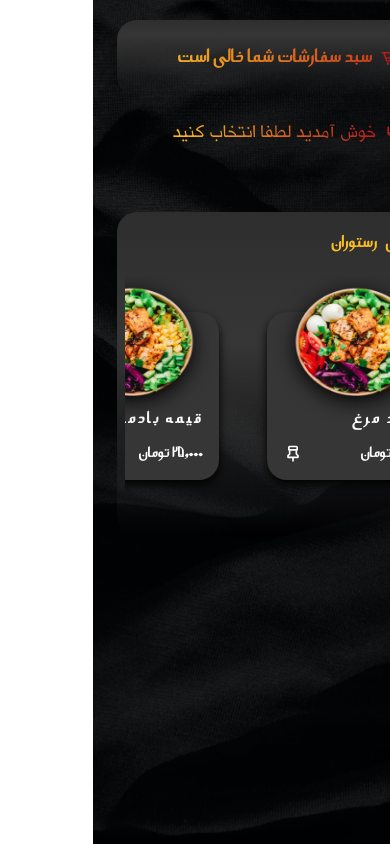
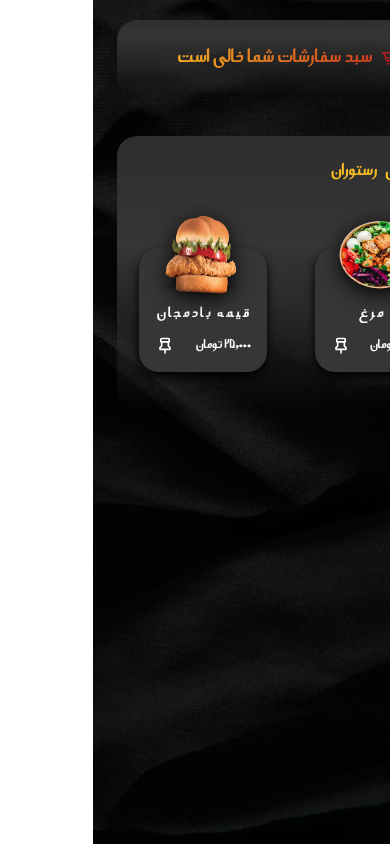
Before and after one commit to armin-bkh/restaurant-hamrah, a React (Create React App) app: page / in a window 390 px wide. Built offline with nearby package versions, Linux system fonts and the light colour scheme.

Commit message:
updated responsive design

```diff
--- a/src/Components/Alert/Alert.jsx
+++ b/src/Components/Alert/Alert.jsx
@@ -20,7 +20,7 @@ const Alert = () => {
     if(message === "success") bg = {backgroundColor: '#00701c'};
 
   return (
-    <article style={bg}  className={`flex justify-between items-center text-sm lg:text-lg ${styles.alert}`}>
+    <article style={bg}  className={`flex justify-between items-center text-xs md:text-sm lg:text-base ${styles.alert}`}>
         {(message === "error") ? <p>این غذا قبلا اضافه شده است</p> : null}
         {(message === "warning") ? <p>بیش از این امکان پذیر نیست</p> : null}
         {(message === "success") ? <p>به سبد سفارشات اضافه شد</p> : null}
--- a/src/Components/Displayer/Displayer.jsx
+++ b/src/Components/Displayer/Displayer.jsx
@@ -1,5 +1,5 @@
 import { useDispaly, useProductsAction } from "../Provider/ProductsProvider";
-import { BiPlus, BiMinus, BiRestaurant } from "react-icons/bi";
+import { BiPlus, BiMinus } from "react-icons/bi";
 import styles from "./Displayer.module.scss";
 import { numberWithCommas } from "../utils/CommaNumber";
 
@@ -15,16 +15,14 @@ const Displayer = () => {
   }
 
   return (
+      product.title ? (
         <section className={`mx-6 p-6 ${styles.displayerContainer}`}>
-    {
-      product.title ? (
-          <>
           <img
             className={` ${styles.displayerImg}`}
             src={product.img}
             alt={product.title}
           />
-          <article className={` ${styles.displyerInformation}`}>
+          <article className={`${styles.displyerInformation}`}>
             <h1 className={`text-3xl lg:text-5xl xl:text-4xl text-center ${styles.displayerTitle}`}>{product.title}</h1>
             <h3 className={`text-md lg:text-lg xl:text-2xl mt-4 text-yellow-400 text-center ${styles.displayerPrice}`}>{productPrice()} تومان</h3>
             <h3 className={`text-md lg:text-lg xl:text-2xl mt-10 mb-2 text-yellow-400 ${styles.displayerTitle}`}>توضیحات:</h3>
@@ -46,19 +44,14 @@ const Displayer = () => {
               <BiMinus />
             </button>
             </div>
-
             <button type="submit" onClick={clickHandler} className={`text-sm md:text-md lg:text-lg xl:text-xl py-2 mt-12 rounded-sm bg-gradient-to-r from-yellow-400 to-red-700 ${styles.displayerCartBtn}`}>
               افزودن به سبد خرید
             </button>
           </article>
-          </>
+    </section>
       ) : (
-        <header className={`text-center text-xl sm:text-3xl md:text-5xl flex justify-center items-center ${styles.dispalyerWelcome}`}>
-        <BiRestaurant className={`text-red-700 inline-block rounded-full ml-2`}/> <h1 className={`bg-clip-text bg-gradient-to-r text-transparent from-yellow-400 to-red-700 `}>خوش آمدید لطفا انتخاب کنید</h1>
-        </header>
+        null
       )
-    }
-    </section>
   );
 };
 export default Displayer;
--- a/src/Components/Displayer/Displayer.module.scss
+++ b/src/Components/Displayer/Displayer.module.scss
@@ -18,6 +18,10 @@ $FP_Arsoo: 'FP_Arsoo';
     height: 15rem;
     margin: auto;
     display: block;
+
+    @media screen and (max-width: 767px) {
+        height: 10rem;
+    }
 }
 .displyerInformation{
     display: flex;
--- a/src/Components/Product/Product.jsx
+++ b/src/Components/Product/Product.jsx
@@ -10,7 +10,7 @@ const Product = ({ inf }) => {
 
   const clickHandler = () => {
     toShowHandler({...inf, quantity: count});
-    setCount(1);
+    setCount(1)
   };
 
   const likeHandler = () => {
@@ -21,9 +21,9 @@ const Product = ({ inf }) => {
     <figure className={`flex-grow-0 flex-shrink-0 ${styles.productContainer}`}>
       <img loading="lazy" onClick={clickHandler} className={`${styles.productImage}`} src={inf.img} alt={inf.title} />
       <figcaption className={styles.productCaption}>
-        <h1 className={`text-md md:text-lg lg:text-xl mb-3 ${styles.productTitle}`}>{inf.title}</h1>
+        <h1 className={`text-sm md:text-md lg:text-lg xl:text-xl 2xl:text-2xl mb-3 ${styles.productTitle}`}>{inf.title}</h1>
         <div className="flex justify-between items-center">
-          <span className={`text-sm md:text-md lg:text-lg ${styles.productPriceBadge}`}>{inf.price.toString().replace(/\B(?=(\d{3})+(?!\d))/g, ",")} تومان</span>
+          <span className={`text-xs md:text-sm lg:text-md xl:text-lg 2xl:text-xl ${styles.productPriceBadge}`}>{inf.price.toString().replace(/\B(?=(\d{3})+(?!\d))/g, ",")} تومان</span>
           <span>
             <BiPin
             className="cursor-pointer text-xl transition-colors"
--- a/src/Components/Product/Products.module.scss
+++ b/src/Components/Product/Products.module.scss
@@ -19,16 +19,30 @@ $FP_Arsoo: 'FP_Arsoo';
     box-shadow: 0 5px 10px #020202;
     border-radius: 20px;
 
+
+    @media screen and (max-width: 767px) {
+        width: 8rem;
+        padding: 1rem;
+    }
+
+
     &:not(:last-child){
         margin-left: 3rem;
     }
 
     .productImage {
         margin-top: -3rem;
-        width: 100%;
-        height: 8rem;
+        width: 7rem;
+        height: 7rem;
         filter: drop-shadow(0 5px 10px #020202);
         cursor: pointer;
+        margin: -3rem auto .5rem;
+        display: block;
+
+        @media screen and (max-width: 767px) {
+            width: 6rem;
+            height: 5rem;
+        }
     }
 
     .productTitle {
--- a/src/Components/ProductList/ProductList.jsx
+++ b/src/Components/ProductList/ProductList.jsx
@@ -6,9 +6,9 @@ import { BiFoodMenu } from 'react-icons/bi';
 const ProductList = () => {
     const products = useProducts();
     return (
-        <section className={`mt-10 mx-6 flex flex-col px-2 py-5 ${styles.productListContainer}`}>
+        <section className={`mt-10 mx-6 flex flex-col px-2 py-6 ${styles.productListContainer}`}>
             <h1 className={`mb-5 flex items-center text-base md:text-lg lg:text-xl px-2 text-yellow-400 ${styles.productListTitle}`}><BiFoodMenu className={`ml-2 text-yellow-400`} />منوی رستوران</h1>
-            <article className={`flex flex-nowrap py-9 px-2 overflow-x-scroll ${styles.productList}`}>
+            <article className={`flex flex-nowrap pt-11 pb-4 px-2 overflow-x-scroll ${styles.productList}`}>
                 {
                     products.length ?
                     products.map(
--- a/src/db/products.js
+++ b/src/db/products.js
@@ -1,4 +1,6 @@
-import img from '../images/—Pngtree—healthy food_3776802.png';
+import imgOne from '../images/—Pngtree—healthy food_3776802.png';
+import imgTwo from '../images/13-hamburger-burger-png-image.png';
+
 export const productsData = [
     {
         id: 1,
@@ -6,7 +8,7 @@ export const productsData = [
         price: "32000",
         information: "سالاد مرغ یک غذای بسیار سبک و مناسب برای افرادی است  که در رژیم هستند یا اهل غذا های سنگین نیستند",
         materials: ["مرغ", "گوجه", "کاهو", "روغن زیتون", "لیمو", "پیاز"],
-        img: img,
+        img: imgOne,
     },
     {
         id: 2,
@@ -14,7 +16,7 @@ export const productsData = [
         price: "25000",
         information: "سالاد مرغ یک غذای بسیار سبک و مناسب برای افرادی است  که در رژیم هستند یا اهل غذا های سنگین نیستند",
         materials: ["مرغ", "گوجه", "کاهو", "روغن زیتون", "لیمو", "پیاز"],
-        img: img,
+        img: imgTwo,
     },
     {
         id: 3,
@@ -22,15 +24,15 @@ export const productsData = [
         price: "35000",
         information: "سالاد مرغ یک غذای بسیار سبک و مناسب برای افرادی است  که در رژیم هستند یا اهل غذا های سنگین نیستند",
         materials: ["مرغ", "گوجه", "کاهو", "روغن زیتون", "لیمو", "پیاز"],
-        img: img,
+        img: imgOne,
     },
     {
         id: 4,
-        title: "زرشک پلو با مرغ",
+        title: "زرشک پلو",
         price: "44000",
         information: "سالاد مرغ یک غذای بسیار سبک و مناسب برای افرادی است  که در رژیم هستند یا اهل غذا های سنگین نیستند",
         materials: ["مرغ", "گوجه", "کاهو", "روغن زیتون", "لیمو", "پیاز"],
-        img: img,
+        img: imgTwo,
     },
     {
         id: 5,
@@ -38,7 +40,7 @@ export const productsData = [
         price: "32000",
         information: "سالاد مرغ یک غذای بسیار سبک و مناسب برای افرادی است  که در رژیم هستند یا اهل غذا های سنگین نیستند",
         materials: ["مرغ", "گوجه", "کاهو", "روغن زیتون", "لیمو", "پیاز"],
-        img: img,
+        img: imgTwo,
     },
     {
         id: 6,
@@ -46,15 +48,15 @@ export const productsData = [
         price: "32000",
         information: "سالاد مرغ یک غذای بسیار سبک و مناسب برای افرادی است  که در رژیم هستند یا اهل غذا های سنگین نیستند",
         materials: ["مرغ", "گوجه", "کاهو", "روغن زیتون", "لیمو", "پیاز"],
-        img: img,
+        img: imgOne,
     },
     {
         id: 7,
-        title: "جوجه زعفرونی",
+        title: "جوجه",
         price: "32000",
         information: "سالاد مرغ یک غذای بسیار سبک و مناسب برای افرادی است  که در رژیم هستند یا اهل غذا های سنگین نیستند",
         materials: ["مرغ", "گوجه", "کاهو", "روغن زیتون", "لیمو", "پیاز"],
-        img: img,
+        img: imgTwo,
     },
     {
         id: 8,
@@ -62,23 +64,23 @@ export const productsData = [
         price: "32000",
         information: "سالاد مرغ یک غذای بسیار سبک و مناسب برای افرادی است  که در رژیم هستند یا اهل غذا های سنگین نیستند",
         materials: ["مرغ", "گوجه", "کاهو", "روغن زیتون", "لیمو", "پیاز"],
-        img: img,
+        img: imgTwo,
     },
     {
         id: 9,
-        title: "خورشت اسفناج",
+        title: "اکبر جوجه",
         price: "32000",
         information: "سالاد مرغ یک غذای بسیار سبک و مناسب برای افرادی است  که در رژیم هستند یا اهل غذا های سنگین نیستند",
         materials: ["مرغ", "گوجه", "کاهو", "روغن زیتون", "لیمو", "پیاز"],
-        img: img,
+        img: imgOne,
     },
     {
         id: 10,
-        title: "سبزی پلو با ماهی",
+        title: "سبزی پلو",
         price: "32000",
         information: "سالاد مرغ یک غذای بسیار سبک و مناسب برای افرادی است  که در رژیم هستند یا اهل غذا های سنگین نیستند",
         materials: ["مرغ", "گوجه", "کاهو", "روغن زیتون", "لیمو", "پیاز"],
-        img: img,
+        img: imgOne,
     },
 
     {
@@ -87,7 +89,7 @@ export const productsData = [
         price: "32000",
         information: "سالاد مرغ یک غذای بسیار سبک و مناسب برای افرادی است  که در رژیم هستند یا اهل غذا های سنگین نیستند",
         materials: ["مرغ", "گوجه", "کاهو", "روغن زیتون", "لیمو", "پیاز"],
-        img: img,
+        img: imgTwo,
     },
     {
         id: 12,
@@ -95,7 +97,7 @@ export const productsData = [
         price: "32000",
         information: "سالاد مرغ یک غذای بسیار سبک و مناسب برای افرادی است  که در رژیم هستند یا اهل غذا های سنگین نیستند",
         materials: ["مرغ", "گوجه", "کاهو", "روغن زیتون", "لیمو", "پیاز"],
-        img: img,
+        img: imgTwo,
     },
     {
         id: 13,
@@ -103,6 +105,6 @@ export const productsData = [
         price: "32000",
         information: "سالاد مرغ یک غذای بسیار سبک و مناسب برای افرادی است  که در رژیم هستند یا اهل غذا های سنگین نیستند",
         materials: ["مرغ", "گوجه", "کاهو", "روغن زیتون", "لیمو", "پیاز"],
-        img: img,
+        img: imgOne,
     },
 ]
```
Also changed, not shown: src/Components/Cart/CartItem/CartItem.jsx (+9 -9 lines).
